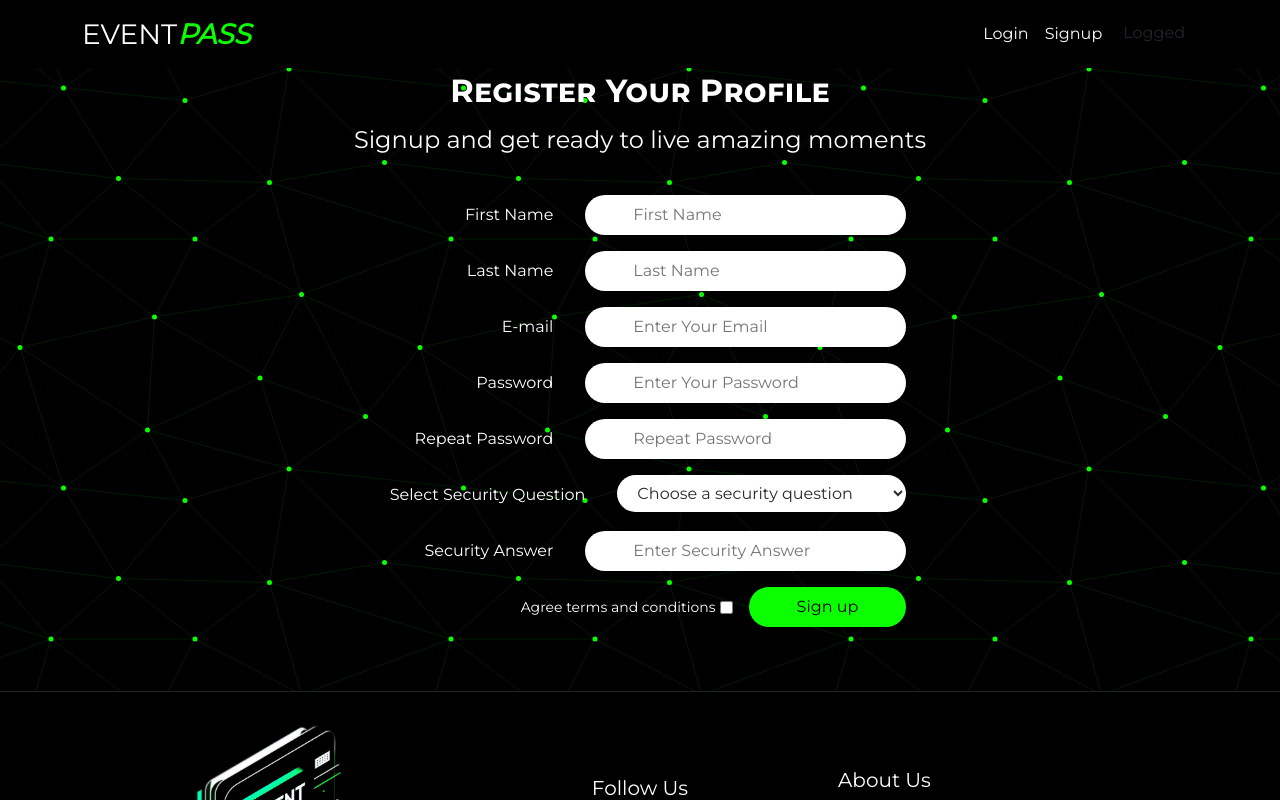
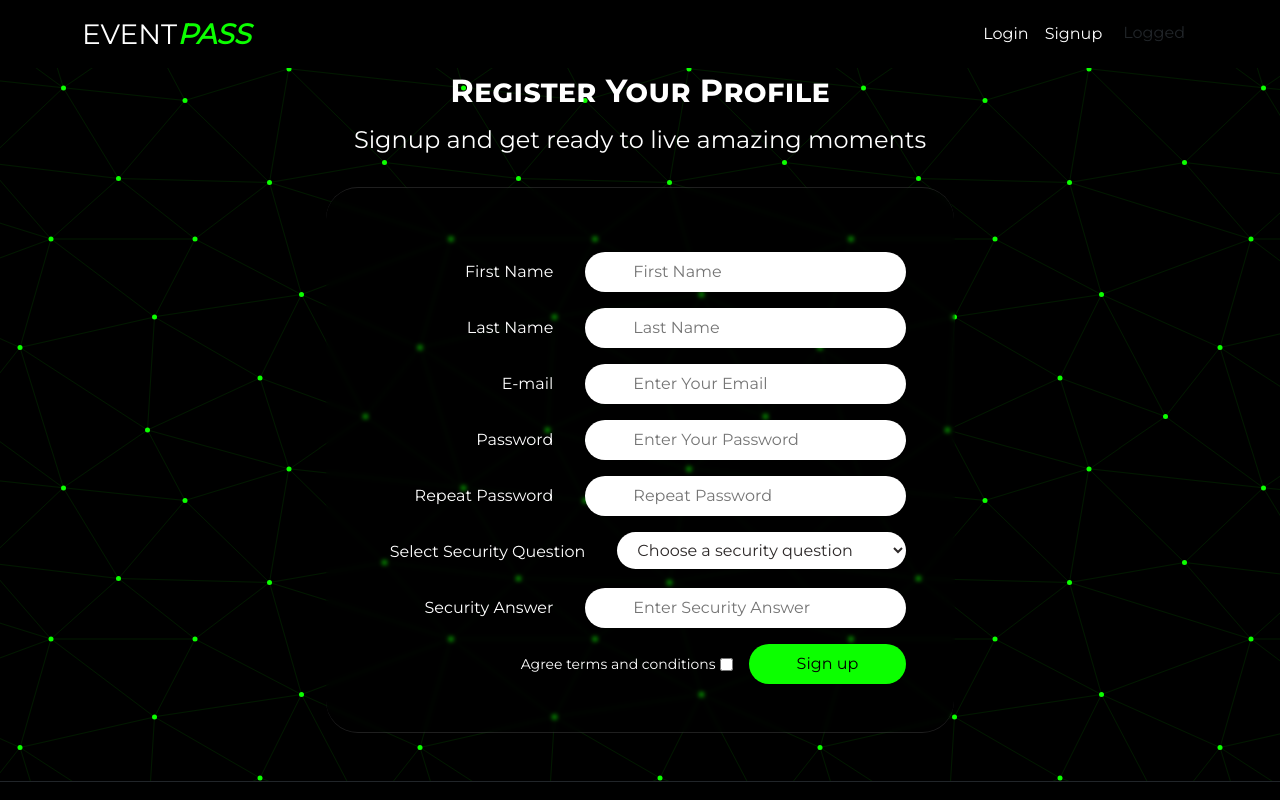
Before and after one commit to emmadamico/23644-grupo2-eventpass, a React (Create React App) app: page /register in a window 1280 px wide. Shown: the top 800 px of the page. Built offline with nearby package versions, Linux system fonts and the light colour scheme.

Commit message:
Se agrega desplazamiento a la parte superior al montar Registro

```diff
--- a/src/pages/Register.jsx
+++ b/src/pages/Register.jsx
@@ -1,4 +1,4 @@
-import { useState } from "react"
+import { useState, useEffect } from "react"
 import { MyNavbar } from "../components/Navbar";
 import { Footer } from "../components/Footer";
 import { useNavigate } from "react-router-dom";
@@ -27,6 +27,11 @@ export function Register() {
 
   // Estado local para manejar las validaciones y mensajes de error
   const [errors, setErrors] = useState({});
+
+  useEffect(() => {
+    // Al montar el componente, realiza un scroll hasta la parte superior
+    window.scrollTo(0, 0);
+  }, []);
 
   // Función para manejar cambios en los campos del formulario
   const handleChange = (e) => {
@@ -144,6 +149,7 @@ export function Register() {
   const isValidEmail = (email) => {
     const emailRegex = /^[^\s@]+@[^\s@]+\.[^\s@]+$/;
     return emailRegex.test(email);
+
   };
 
 
@@ -156,7 +162,7 @@ export function Register() {
         <h4 className="subtitle-register text-center mt-2 text-white">
           Signup and get ready to live amazing moments
         </h4>
-        <form onSubmit={handleSubmit} className="d-flex flex-column justify-content-center align-items-end p-3">
+        <form onSubmit={handleSubmit} className="d-flex flex-column justify-content-center align-items-end glass-bg p-5 mt-4 rounded-5">
           <div className="form-items mt-3 d-flex gap-3">
             <label htmlFor="firstName" className="register-label text-white px-3 py-2">First Name</label>
             <div className="d-flex flex-column">
```
